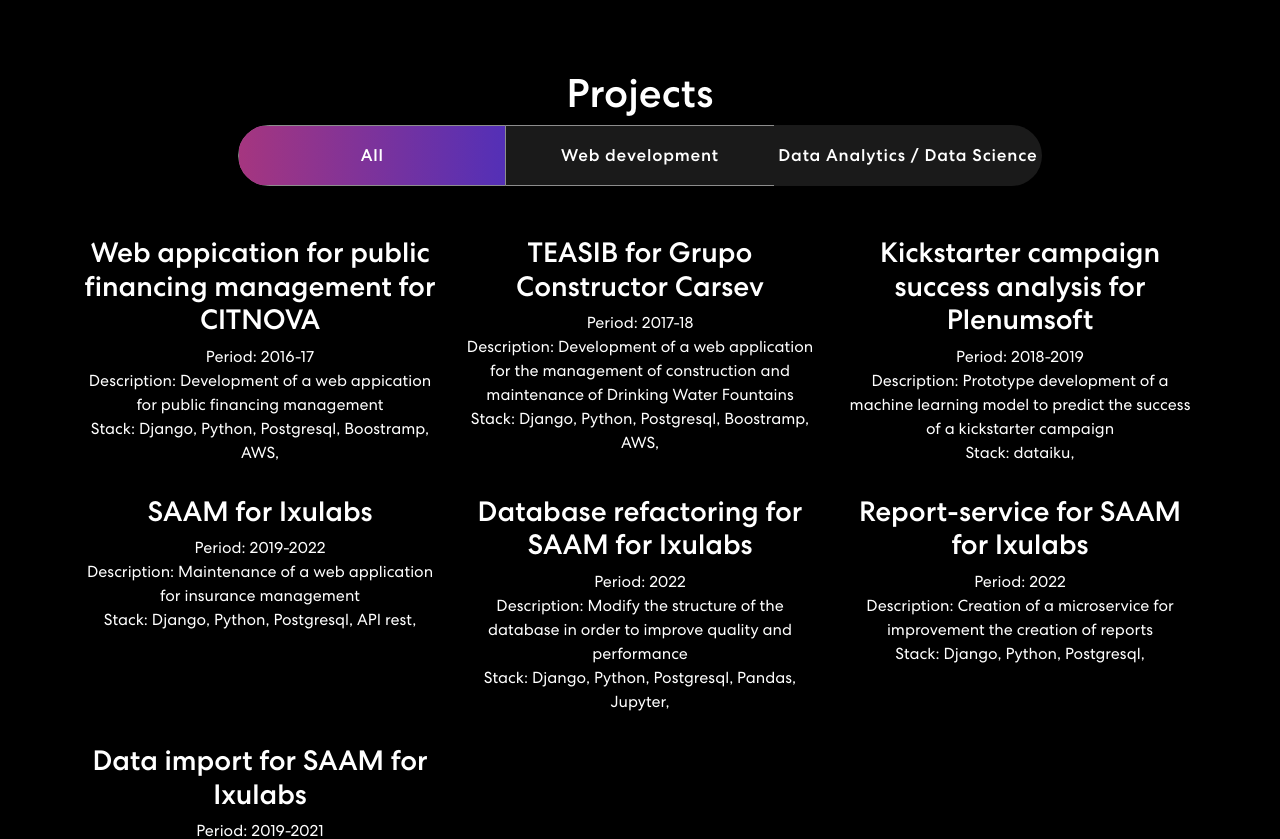
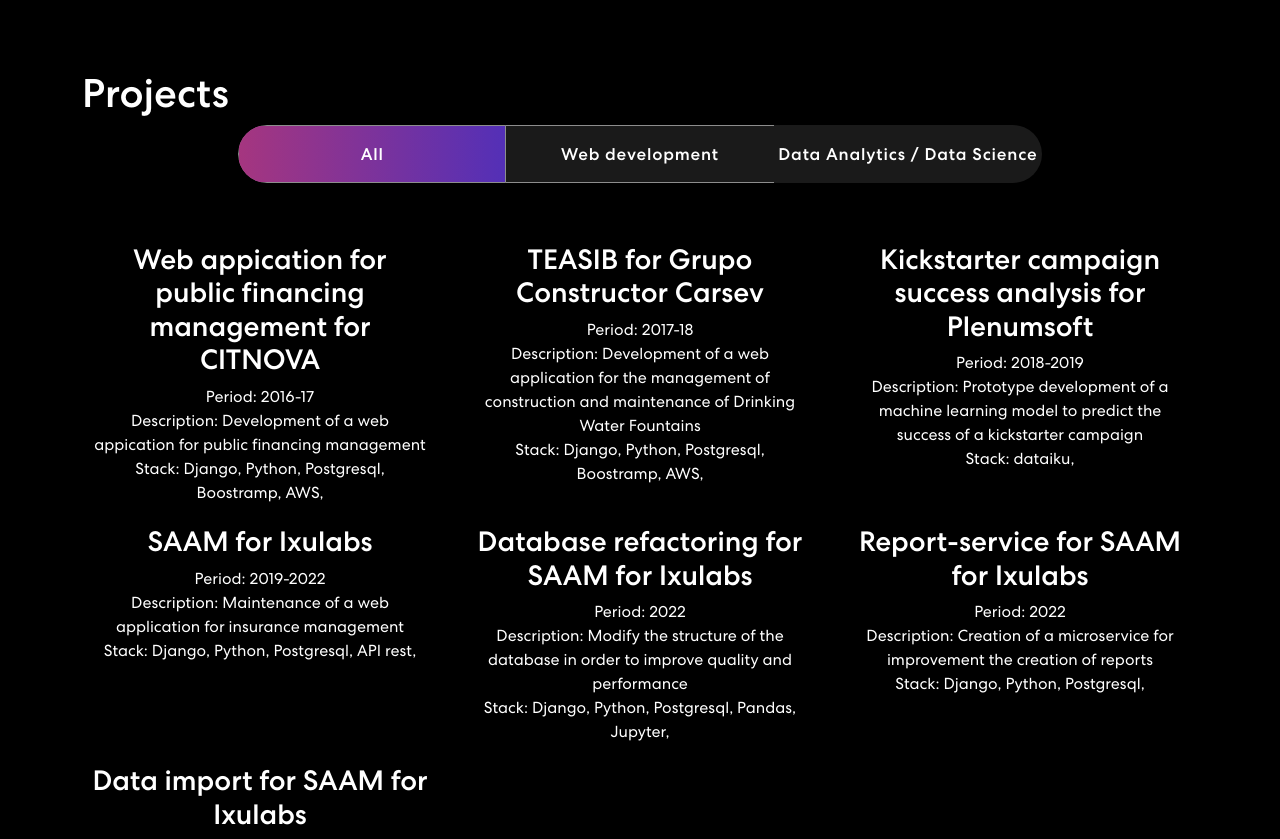
Before and after one commit to dxviidmg/davidmejia-v2, a React (Create React App) app: page / in a window 1280 px wide. Shown: the part 1280-2119 px from the top of the page. Built offline with nearby package versions, Linux system fonts and the light colour scheme.

Commit message:
fix cards

```diff
--- a/src/App.css
+++ b/src/App.css
@@ -1,21 +1,21 @@
+/************ Custom Font ************/
 @font-face {
   font-family: Centra;
   src: url("./assets/font/CentraNo2-Bold.ttf");
   font-weight: 700;
 }
-
 @font-face {
   font-family: Centra;
   src: url("./assets/font/CentraNo2-Medium.ttf");
   font-weight: 500;
 }
-
 @font-face {
   font-family: Centra;
   src: url("./assets/font/CentraNo2-Book.ttf");
   font-weight: 400;
 }
 
+/************ Default Css ************/
 * {
   margin: 0;
   padding: 0;
@@ -36,23 +36,16 @@
   font-family: "Centra", sans-serif !important;
 }
 
-h1,
-h2,
-h3,
-h4,
-h5,
-h6 {
+h1, h2, h3, h4, h5, h6 {
   margin: 0;
   padding: 0;
   line-height: normal;
 }
-.App {
-  text-align: center;
-}
 
-.App-logo {
-  height: 40vmin;
-  pointer-events: none;
+p, a, li, button, ul {
+  padding: 0;
+  line-height: normal;
+  text-decoration: none;
 }
 
 @media (prefers-reduced-motion: no-preference) {
@@ -436,7 +429,7 @@
   position: relative;
   border-radius: 30px;
   overflow: hidden;
-  padding-bottom: 30px;
+  padding: 10px;
 }
 .proj-imgbx::before {
   content: "";
@@ -489,3 +482,12 @@
 .tab-content{
   margin-top: 50px;
 }
+
+.proj-bx-txt{
+  align-items: center;
+  text-align: center;
+}
+
+.navbar-brand-text{
+  color: white;
+}
```
